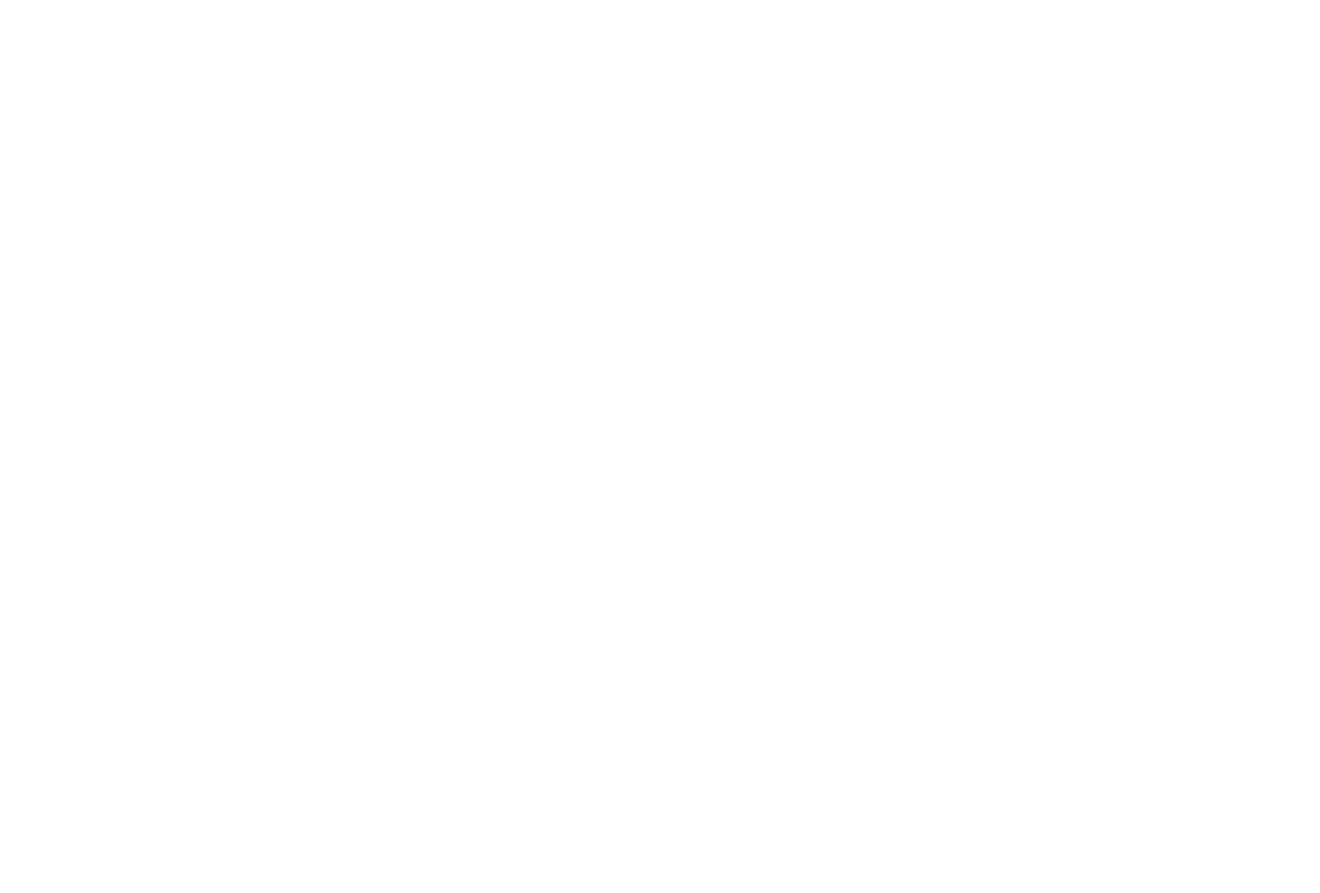
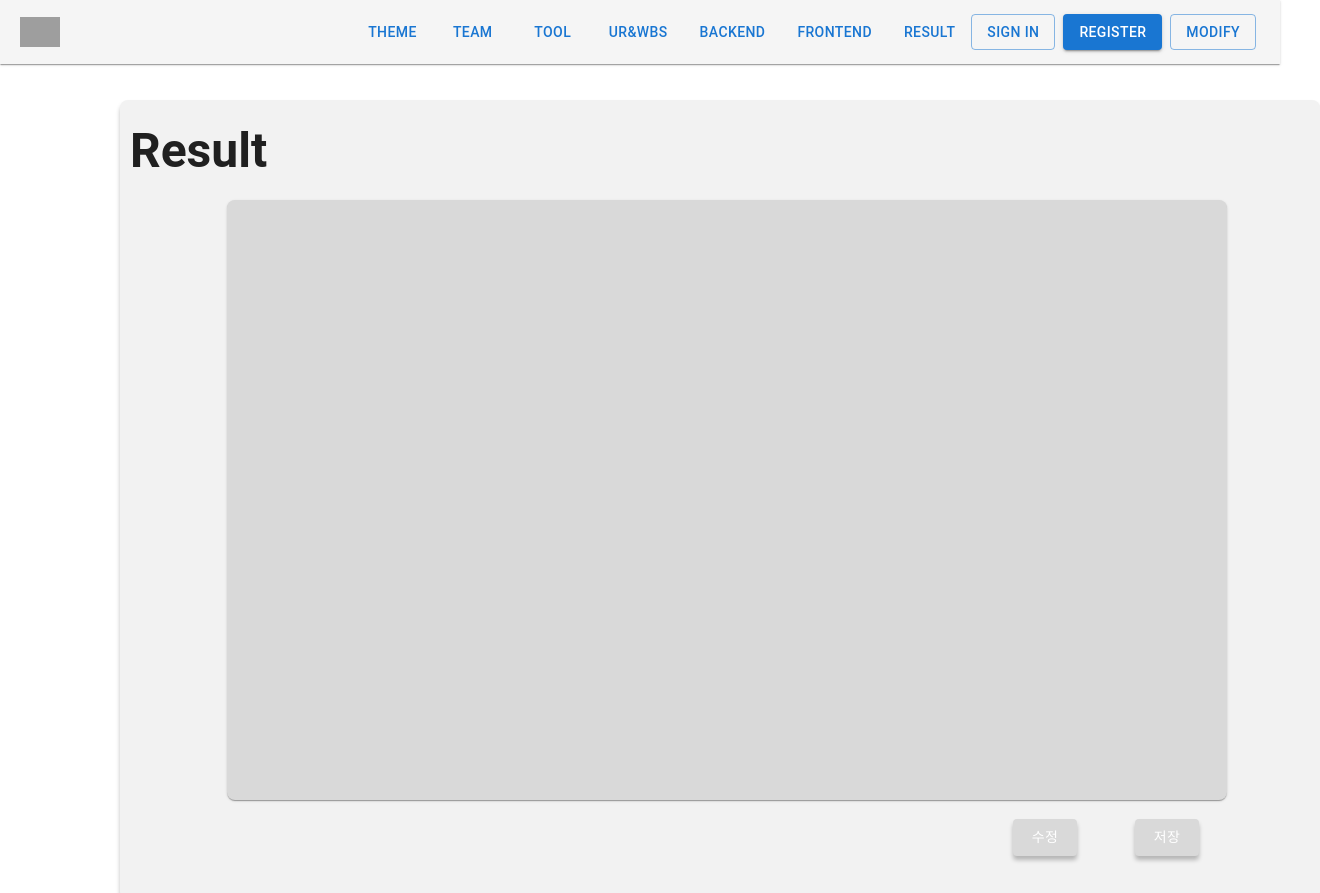
Before and after one commit to minus43/my-app, a React (Create React App) app: page /result in a window 1280 px wide. Before the commit this address had no page. Shown: the top 893 px of the page, 1320 px wide, since content can reach past the window. Before the commit the page ends 800 px from the top, so only its background shows below. Built offline with nearby package versions, Linux system fonts and the light colour scheme; grey boxes are pictures that could not be loaded.

Commit message:
result 페이지, 세부조정 필요

```diff
--- a/src/App.js
+++ b/src/App.js
@@ -11,6 +11,7 @@
 import URpage from './components/URpage';
 import Backpage from './components/Backpage';
 import Frontpage from './components/Frontpage';
+import Resultpage from './components/Resultpage';
 
 function App() {
   return (
@@ -25,6 +26,7 @@
       <Route path='/ur' element={<URpage/>}/>
       <Route path='back' element={<Backpage/>}/>
       <Route path='front' element={<Frontpage/>}/>
+      <Route path='result' element={<Resultpage/>}/>
     </Routes>
   );
 }
--- /dev/null
+++ b/src/components/Resultpage.js
@@ -0,0 +1,120 @@
+import { AppBar, Box, Button, IconButton, Paper, Toolbar, Typography } from "@mui/material";
+import { styled } from "@mui/system";
+import React from "react";
+
+const StyledButton = styled(Button)(({ theme }) => ({
+  margin: theme.spacing(1),
+  boxShadow: "0px 4px 4px #00000040",
+}));
+
+const Resultpage = () => {
+  return (
+    <Box
+      sx={{
+        backgroundColor: "white",
+        display: "flex",
+        justifyContent: "center",
+        width: "100%",
+      }}
+    >
+      <Box
+        sx={{
+          backgroundColor: "white",
+          width: 1440,
+          height: 1024,
+          position: "relative",
+        }}
+      >
+        <Paper
+          sx={{
+            width: 1200,
+            height: 800,
+            position: "absolute",
+            top: 100,
+            left: 120,
+            backgroundColor: "#f2f2f2",
+            borderRadius: 2,
+            boxShadow: "0px 4px 4px #00000040",
+          }}
+        >
+          <Paper
+            sx={{
+              width: 1000,
+              height: 600,
+              position: "absolute",
+              top: 100,
+              left: 107,
+              backgroundColor: "#d9d9d9",
+              borderRadius: 2,
+            }}
+          />
+          <Box sx={{ position: "absolute", top: 711, left: 1007 }}>
+            <StyledButton
+              variant="contained"
+              sx={{ backgroundColor: "#d9d9d9" }}
+            >
+              저장
+            </StyledButton>
+          </Box>
+          <Box sx={{ position: "absolute", top: 711, left: 885 }}>
+            <StyledButton
+              variant="contained"
+              sx={{ backgroundColor: "#d9d9d9" }}
+            >
+              수정
+            </StyledButton>
+          </Box>
+          <Typography
+            variant="h3"
+            sx={{
+              position: "absolute",
+              top: 23,
+              left: 10,
+              fontWeight: "bold",
+              textAlign: "center",
+            }}
+          >
+            Result
+          </Typography>
+        </Paper>
+        <AppBar position='static' color='default' sx={{ boxShadow: 1 }}>
+          <Toolbar>
+            <IconButton edge='start' color='inherit' aria-label='logo'>
+              <img
+                src='https://c.animaapp.com/MO0zgR1z/img/figma.svg'
+                alt='Figma'
+                style={{ width: 40 }}
+              />
+            </IconButton>
+            <Box
+              sx={{ flexGrow: 1, display: 'flex', justifyContent: 'flex-end' }}
+            >
+              {[
+                'Theme',
+                'Team',
+                'Tool',
+                'UR&WBS',
+                'Backend',
+                'Frontend',
+                'Result',
+              ].map((text) => (
+                <Button key={text} sx={{ mx: 1 }}>
+                  {text}
+                </Button>
+              ))}
+            </Box>
+            <Box sx={{ display: 'flex', gap: 1 }}>
+              <Button variant='outlined'>Sign in</Button>
+              <Button variant='contained' color='primary'>
+                Register
+              </Button>
+              <Button variant='outlined'>Modify</Button>
+            </Box>
+          </Toolbar>
+        </AppBar>
+      </Box>
+    </Box>
+  );
+};
+
+export default Resultpage;
```
